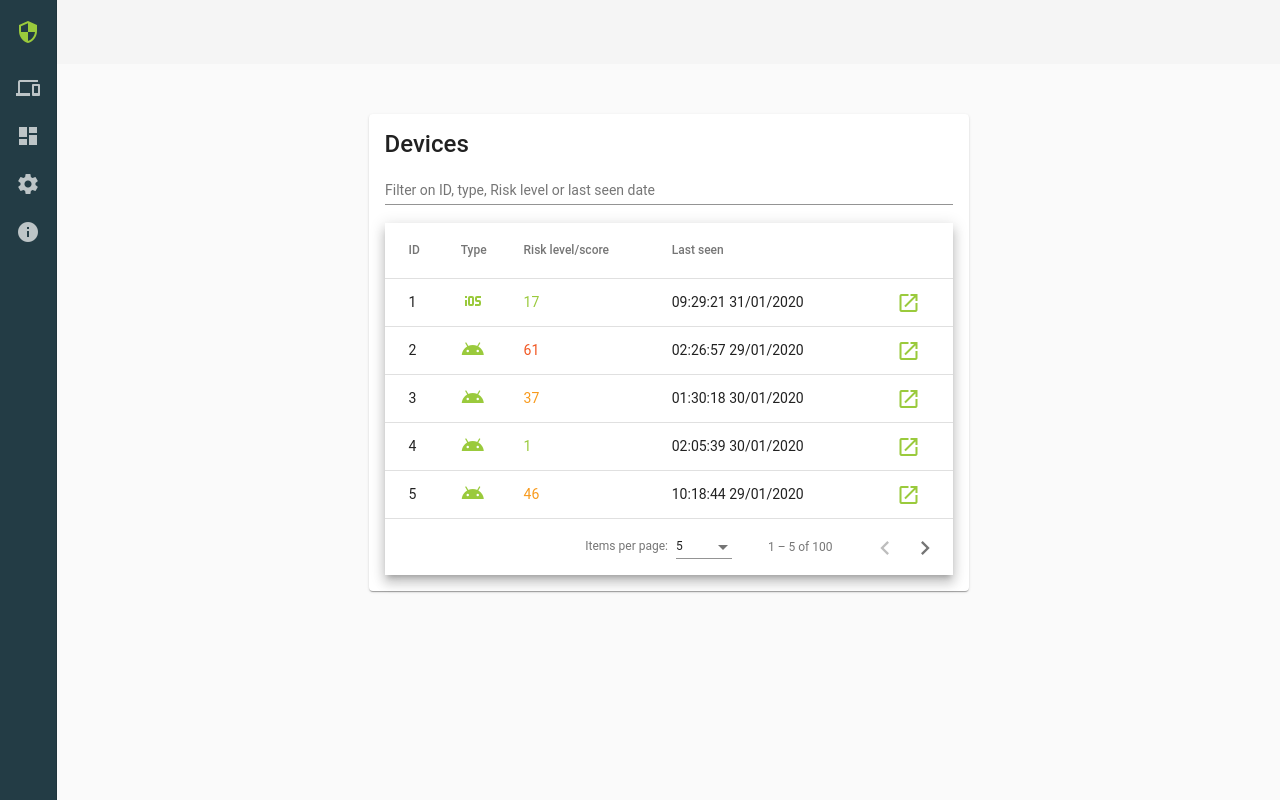
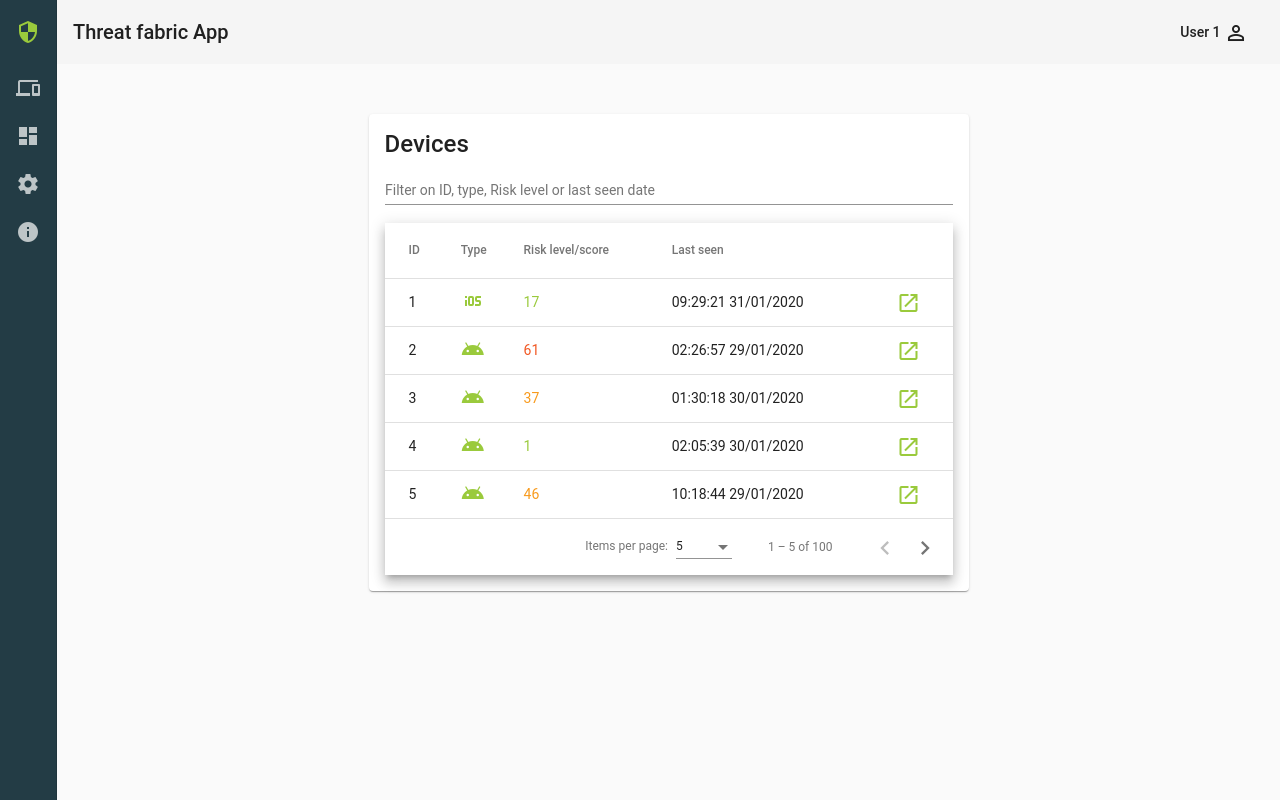
Before and after one commit to vtsitlak/devices-security, an Angular app: page /devices in a window 1280 px wide. Built offline with nearby package versions, Linux system fonts and the light colour scheme.

Commit message:
main toolbar update

```diff
--- a/src/app/app.component.html
+++ b/src/app/app.component.html
@@ -32,7 +32,13 @@
   <mat-drawer-content>
 
     <mat-toolbar>
-
+      {{title}}
+      <span class="user-menu">
+        <button mat-button [matMenuTriggerFor]="menu">User 1 <mat-icon>perm_identity</mat-icon></button>
+        <mat-menu #menu="matMenu">
+          <button mat-menu-item>Logout <mat-icon>exit_to_app</mat-icon></button>
+        </mat-menu>
+      </span>
     </mat-toolbar>
     <router-outlet></router-outlet>
   </mat-drawer-content>
--- a/src/app/app.component.scss
+++ b/src/app/app.component.scss
@@ -15,3 +15,8 @@ mat-drawer {
 mat-nav-list mat-icon {
     color: $light-grey;
 }
+
+.user-menu {
+  width: 100%;
+  text-align: right;
+}
--- a/src/app/app.component.ts
+++ b/src/app/app.component.ts
@@ -6,5 +6,5 @@ import { Component } from '@angular/core';
   styleUrls: ['./app.component.scss']
 })
 export class AppComponent {
-  title = 'threat-fabric';
+  title = 'Threat fabric App';
 }
```
